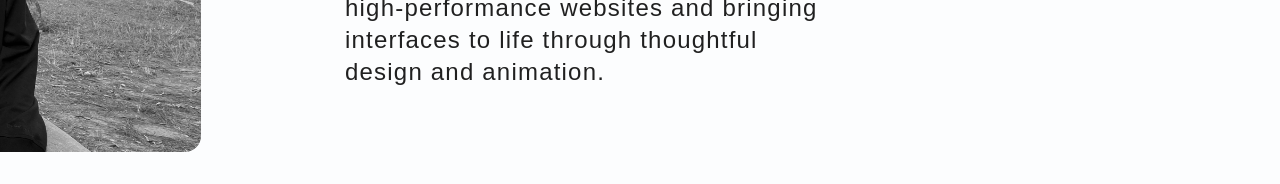
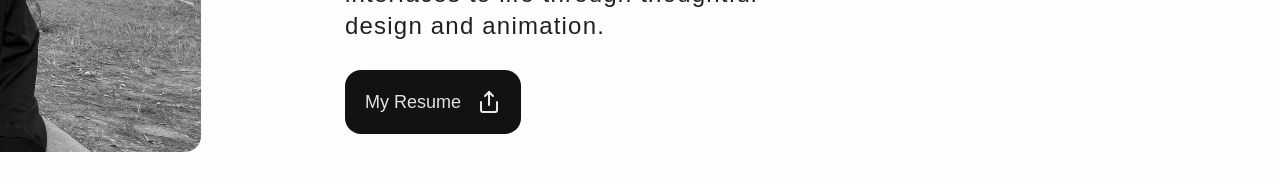
Before and after one commit to holimm/portfolio, a Next.js app: page / in a window 1280 px wide. Shown: the part 2892-3076 px from the top of the page. Built offline with nearby package versions, Linux system fonts and the light colour scheme; a web font is replaced by a local one.

Commit message:
feat: resume

```diff
--- a/src/components/sections/homepage/About.tsx
+++ b/src/components/sections/homepage/About.tsx
@@ -1,7 +1,7 @@
 'use client';
 
 import React, { forwardRef } from 'react';
-import { Typography } from '@/components/elements';
+import { Button, Typography } from '@/components/elements';
 import { Section, Container, Flex, Grid } from '@/components/layout';
 import { LayoutProps } from '@/types';
 import { HorizontalScroll } from '@/components/interactions';
@@ -9,6 +9,8 @@ import SubHeroIntroImage from '@/assets/images/sub-hero-intro.jpg';
 import CoffeeShop from '@/assets/images/coffee-shop.jpg';
 import Forest from '@/assets/images/forest.jpg';
 import Image from 'next/image';
+import Link from 'next/link';
+import { Download, Share } from 'lucide-react';
 
 const sections = [
   {
@@ -90,6 +92,40 @@ const sections = [
                       thoughtful design and animation.
                     </Typography>
                   </Flex>
+                  <Link
+                    className="cursor-pointer"
+                    href="/file/NguyenLimThaiHo_CV.pdf"
+                    target="_blank"
+                    rel="noopener noreferrer"
+                  >
+                    <Button
+                      className="hover:bg-contrast-high cursor-pointer transition-all duration-200"
+                      variant="default"
+                      color="primary"
+                      contrast="highest"
+                      padding="lg"
+                      rounded="md"
+                    >
+                      <Flex justify="center" align="center">
+                        <Typography
+                          className="select-none"
+                          ashtml="h1"
+                          size="lg"
+                          align="center"
+                          color="invert"
+                          weight="medium"
+                          animation={{
+                            type: 'split-words',
+                            delay: 0.1,
+                            duration: 0.4,
+                          }}
+                        >
+                          My Resume
+                        </Typography>
+                        <Share className="text-invert-highest" />
+                      </Flex>
+                    </Button>
+                  </Link>
                 </Flex>
               </Container>
             </Grid.Item>
```
Also changed, not shown: 1 other file (tests, documents, lock files or other folders).
